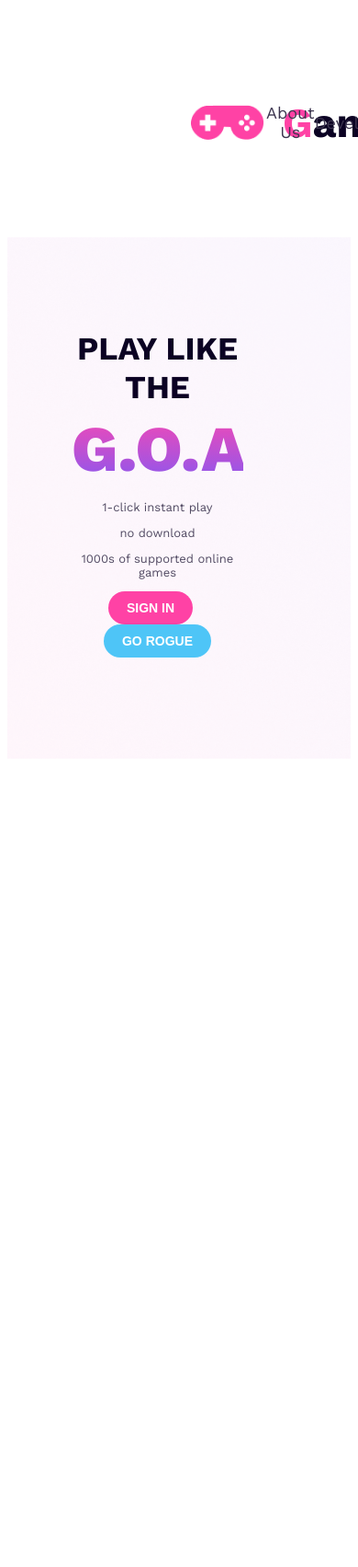
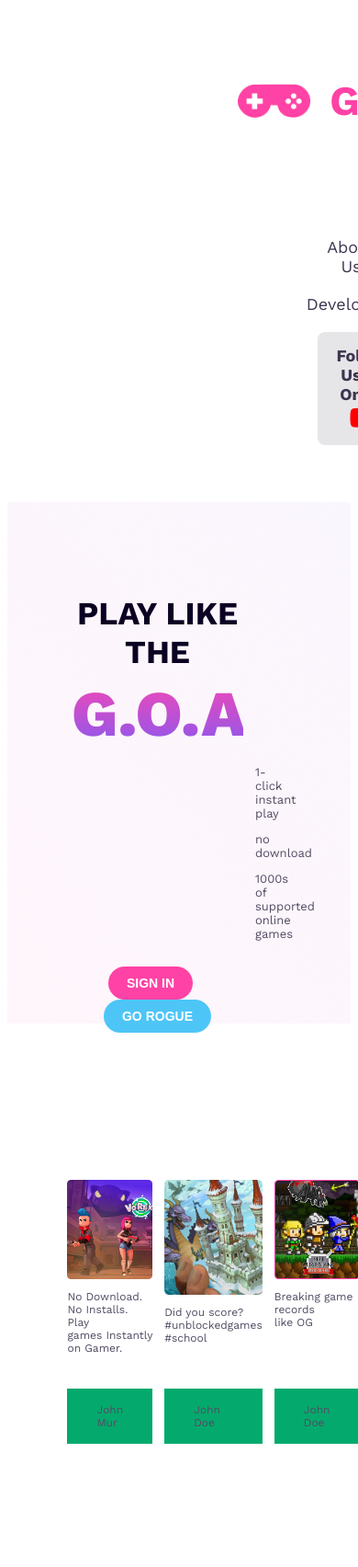
Before and after one commit to sattamap/B8A2-Gamer-Zone-assignment, a plain HTML site: page index.html in a window 390 px wide. Shown: the top 1704 px of the page at 92% size. Before the commit the page ends 844 px from the top, so only its background shows below. Drawn offline with nearby package versions, Linux system fonts and the light colour scheme.

Commit message:
added online game sec and its css

```diff
--- /dev/null
+++ b/css/responsive.css
@@ -0,0 +1,34 @@
+@media screen and (max-width:576px) {
+    .nav-container {
+
+        flex-direction: column;
+        /* padding: 15px 0px 15px 150px; */
+
+    }
+
+    .logo-container {
+        justify-content: center;
+        padding: 15px 0px 15px 150px;
+        margin-bottom: 5px;
+
+    }
+
+    .nav-items-container {
+
+        flex-direction: column;
+        /* justify-content: center; */
+        width: 50%;
+        padding-left: 200px;
+        margin-left: 150px;
+
+    }
+
+    .nav-items-container a {
+        margin-top: 20px;
+    }
+
+    .nav-items-container .follow-btn {
+        width: 50%;
+        margin-bottom: 10px;
+    }
+}
--- a/css/style.css
+++ b/css/style.css
@@ -12,12 +12,12 @@ nav {
 }
 
 .nav-container {
-    min-height: 50px;
+    min-height: 30px;
     display: flex;
     align-items: center;
     max-width: 1400px;
     margin: 0 auto;
-    padding: 37px 10px 37px 200px;
+    padding: 15px 10px 15px 235px;
 }
 
 .logo-container {
@@ -116,10 +116,38 @@ nav {
 }
 
 .banner-container p {
+    text-align: left;
     color: #534C64;
     font-size: 13px;
     font-weight: 500;
     text-transform: lowercase;
+    padding-left: 200px;
+}
+
+
+.banner-btn-pink {
+    color: #FFF;
+    font-size: 14px;
+    font-weight: 600;
+    text-transform: uppercase;
+    border-radius: 48px;
+    background: var(--linear, linear-gradient(90deg, #FF42A5 0%, #FF42A5 100%));
+    padding: 10px 20px;
+    margin-top: 15px;
+    margin-right: 15px;
+    border: none;
+}
+
+.banner-btn-blue {
+    color: #FFF;
+    font-size: 14px;
+    font-weight: 600;
+    text-transform: uppercase;
+    border-radius: 48px;
+    background: #4EC5F7;
+    padding: 10px 20px;
+    /* margin-right: 5px; */
+    border: none;
 }
 
 .banner-img {
@@ -137,27 +165,56 @@ nav {
 }
 
 
+/* banner section style ends here */
 
-.banner-btn-pink {
-    color: #FFF;
-    font-size: 14px;
-    font-weight: 600;
-    text-transform: uppercase;
-    border-radius: 48px;
-    background: var(--linear, linear-gradient(90deg, #FF42A5 0%, #FF42A5 100%));
-    padding: 10px 20px;
-    margin-right: 15px;
-    border: none;
+.online-game-container {
+    display: grid;
+    max-width: 65%;
+    margin: 40px auto 0;
+    min-height: 400px;
+    grid-template-rows: repeat(4, 1fr);
+    grid-template-columns: repeat(4, 1fr);
+
+    gap: 13px;
+    position: relative;
 }
 
-.banner-btn-blue {
-    color: #FFF;
-    font-size: 14px;
-    font-weight: 600;
-    text-transform: uppercase;
-    border-radius: 48px;
-    background: #4EC5F7;
-    padding: 10px 20px;
-    /* margin-right: 5px; */
-    border: none;
+.online-game-container img {
+    opacity: 1;
+    width: 100%;
+    display: block;
+    margin: 0 auto;
+    transition: .5s ease;
+    backface-visibility: hidden;
 }
+
+.watch-btn-box1  {
+    transition: .5s ease;
+    opacity: 0;
+    position: absolute;
+    top: 12%;
+    left: 13%;
+    transform: translate(-50%, -50%);
+    -ms-transform: translate(-50%, -50%);
+    text-align: center;
+}
+.online-game-container:hover .online-game-container img{
+    opacity: 0.3;
+}
+.online-game-container:hover .watch-btn-box1{
+    opacity: 1;
+}
+
+.watch-btn {
+    background-color: #04AA6D;
+    color: white;
+    font-size: 16px;
+    padding: 16px 32px;
+}
+
+.online-game-container p {
+    color: #534C64;
+    font-size: 12px;
+    font-weight: 500;
+
+}
--- a/index.html
+++ b/index.html
@@ -6,7 +6,7 @@
     <meta name="viewport" content="width=device-width, initial-scale=1.0">
     <title>Gamer Zone</title>
     <link rel="stylesheet" href="css/style.css">
-
+    <link rel="stylesheet" href="css/responsive.css">
     <link rel="stylesheet" href="https://cdnjs.cloudflare.com/ajax/libs/font-awesome/4.7.0/css/font-awesome.min.css">
 </head>
 
@@ -31,6 +31,8 @@
     </nav>
 
     <!-- navbar section ends here -->
+
+    <!-- banner section starts here -->
     <section class="banner-container">
         <div class="banner-content">
             <h2 class="banner-content-title1">Play Like The</h2>
@@ -46,6 +48,45 @@
         </div>
 
     </section>
+    <!-- banner section ends here -->
+    <section>
+        <div class="online-game-container">
+            <div>
+                <img class=".online-game-container-img" src="images/Rectangle 4.png" alt="">
+                <p>No Download. No Installs. Play <br> games Instantly on Gamer.</p>
+
+            </div>
+
+            <div>
+                <img class=".online-game-container-img" src="images/Rectangle 5.png" alt="">
+                <p>Did you score? #unblockedgames #school</p>
+            </div>
+            <div>
+                <img class=".online-game-container-img" src="images/Rectangle 7.png" alt="">
+                <p>Breaking game records <br>like OG</p>
+            </div>
+            <div>
+                <img class=".online-game-container-img" src="images/Rectangle 6.png" alt="">
+                <p>Busted gaming on school laptop,<br> but you are still lit.</p>
+            </div>
+
+            <div class="watch-btn-box1">
+                <p class="watch-btn">John Doe</p>
+            </div>
+            <div class="watch-btn-box2">
+                <p class="watch-btn">John Mur</p>
+            </div>
+            <div class="watch-btn-box3">
+                <p class="watch-btn">John Doe</p>
+            </div>
+            <div class="watch-btn-box4">
+                <p class="watch-btn">John Doe</p>
+            </div>
+
+
+        </div>
+
+    </section>
     <footer>
 
     </footer>
```
